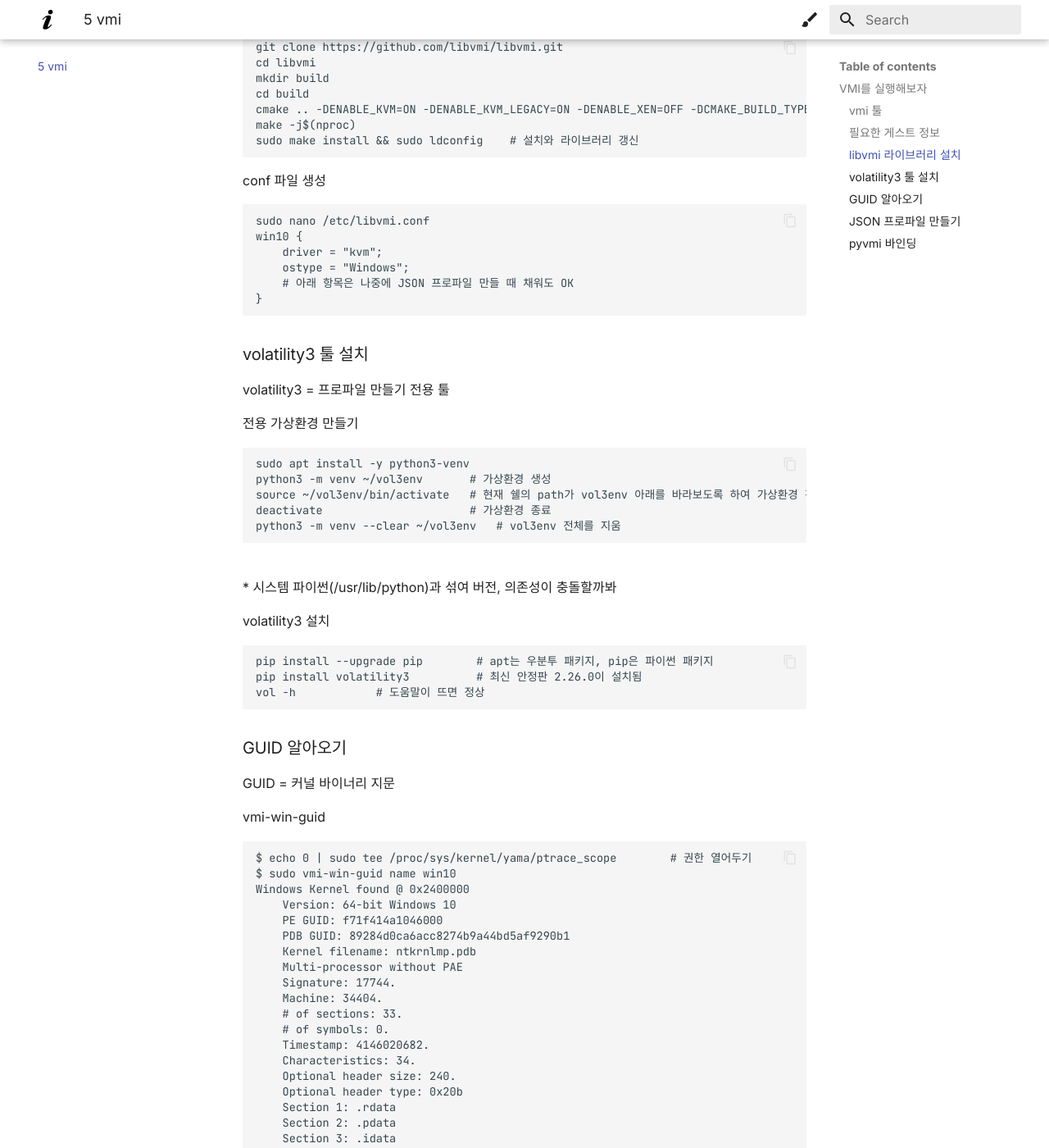
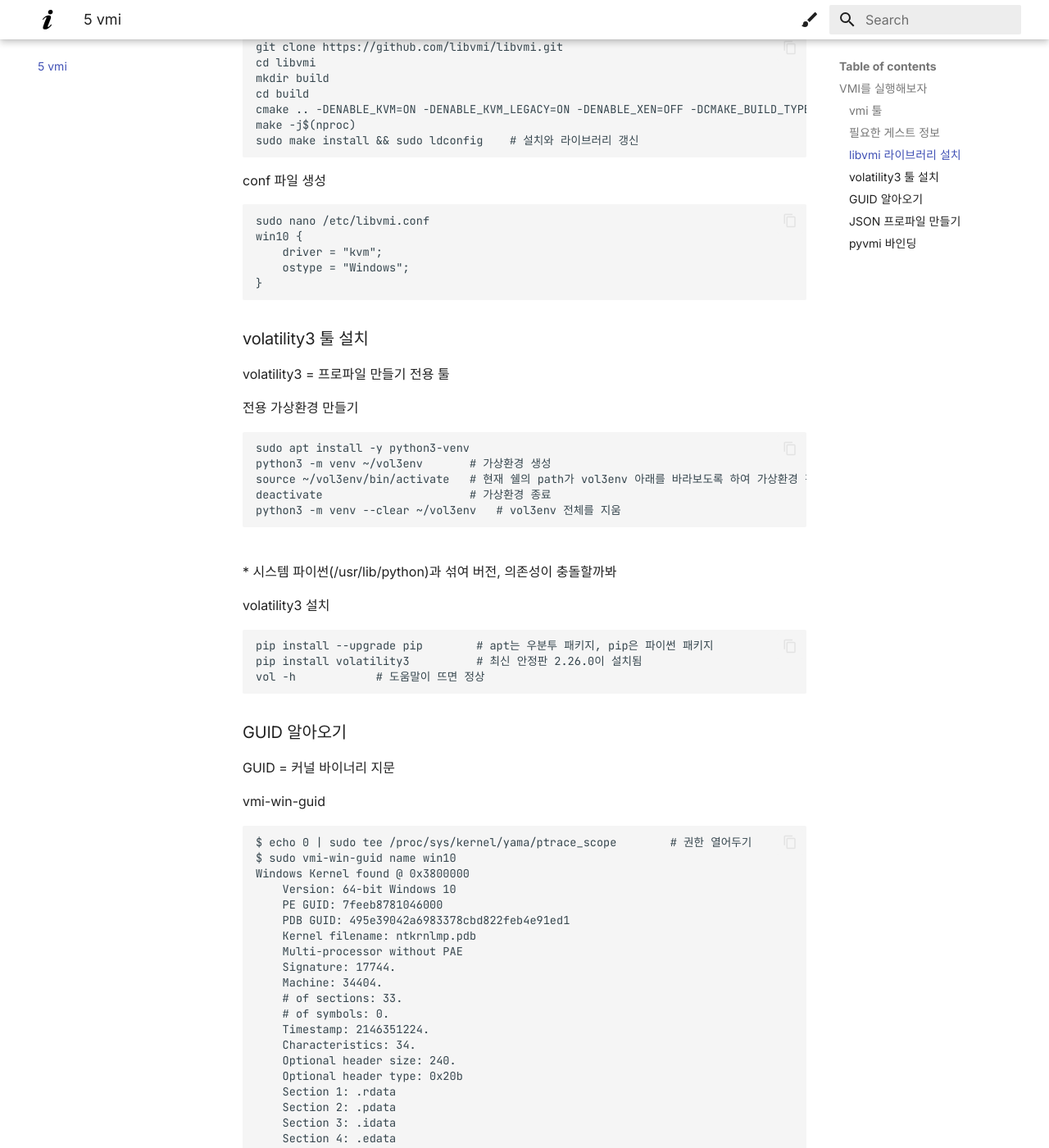
Before and after one commit to kkongnyang2/game-cheat, an MkDocs documentation site: the page built from docs/5-vmi.md, in a window 1280 px wide and 1400 px high, scrolled down 2188 px. Shown: the whole window at 82% size. Built offline with MkDocs 1.6.1 and Material for MkDocs 9.7.7, drawn with Linux system fonts in a browser that asks for light colours; some of the changed text lies outside the part shown.

Commit message:
2025.08.09

````diff
--- a/docs/5-vmi.md
+++ b/docs/5-vmi.md
@@ -92,7 +92,6 @@ sudo nano /etc/libvmi.conf
 win10 {
     driver = "kvm";
     ostype = "Windows";
-    # 아래 항목은 나중에 JSON 프로파일 만들 때 채워도 OK
 }
 ```
 
@@ -125,17 +124,17 @@ vmi-win-guid
 ```
 $ echo 0 | sudo tee /proc/sys/kernel/yama/ptrace_scope        # 권한 열어두기
 $ sudo vmi-win-guid name win10
-Windows Kernel found @ 0x2400000
+Windows Kernel found @ 0x3800000
 	Version: 64-bit Windows 10
-	PE GUID: f71f414a1046000
-	PDB GUID: 89284d0ca6acc8274b9a44bd5af9290b1
+	PE GUID: 7feeb8781046000
+	PDB GUID: 495e39042a6983378cbd822feb4e91ed1
 	Kernel filename: ntkrnlmp.pdb
 	Multi-processor without PAE
 	Signature: 17744.
 	Machine: 34404.
 	# of sections: 33.
 	# of symbols: 0.
-	Timestamp: 4146020682.
+	Timestamp: 2146351224.
 	Characteristics: 34.
 	Optional header size: 240.
 	Optional header type: 0x20b
@@ -177,13 +176,13 @@ Windows Kernel found @ 0x2400000
 
 ### JSON 프로파일 만들기
 
-패스스루 같은건 GUID에 영향이 없기에 한번만 만들어 놓으면 된다.
+앞에서 찾은 PDB GUID 값만 넣어주면 된다.
 
-앞에서 찾은 GUID에 맞는 PDB 받고 JSON 변환
+PDB 받고 JSON 변환
 ```
 $ python3 -m volatility3.framework.symbols.windows.pdbconv \
   -p ntkrnlmp.pdb \                                 # 파일 이름
-  -g 89284d0ca6acc8274b9a44bd5af9290b1 \            # GUID+AGE 값
+  -g 495e39042a6983378cbd822feb4e91ed1 \            # GUID+AGE 값
   -o ntkrnlmp-19045.json                            # 결과물
 ```
 * 인터넷이 연결돼 있으면 pdbconv가 MS 서버에서 PDB를 내려받아 바로 JSON으로 변환해 준다.
````
